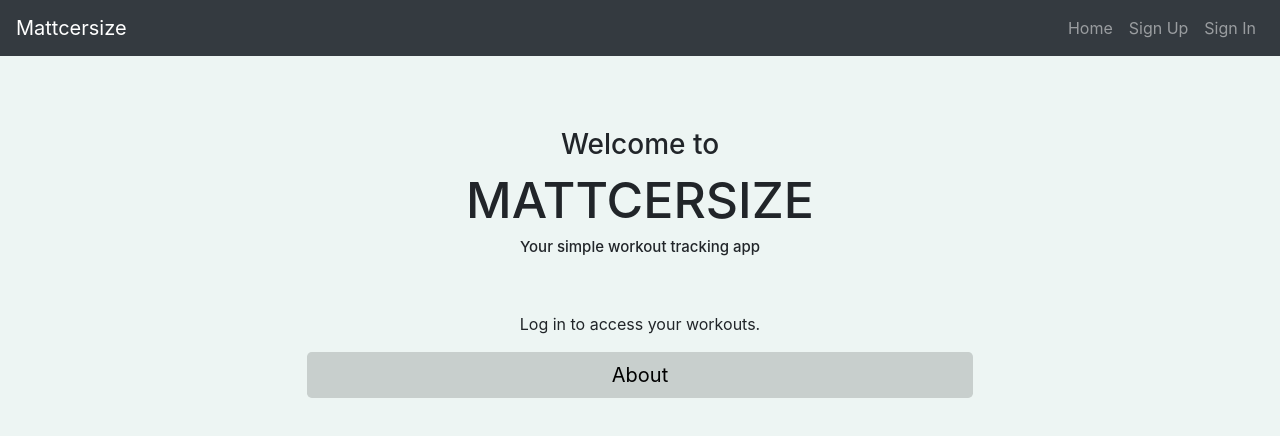
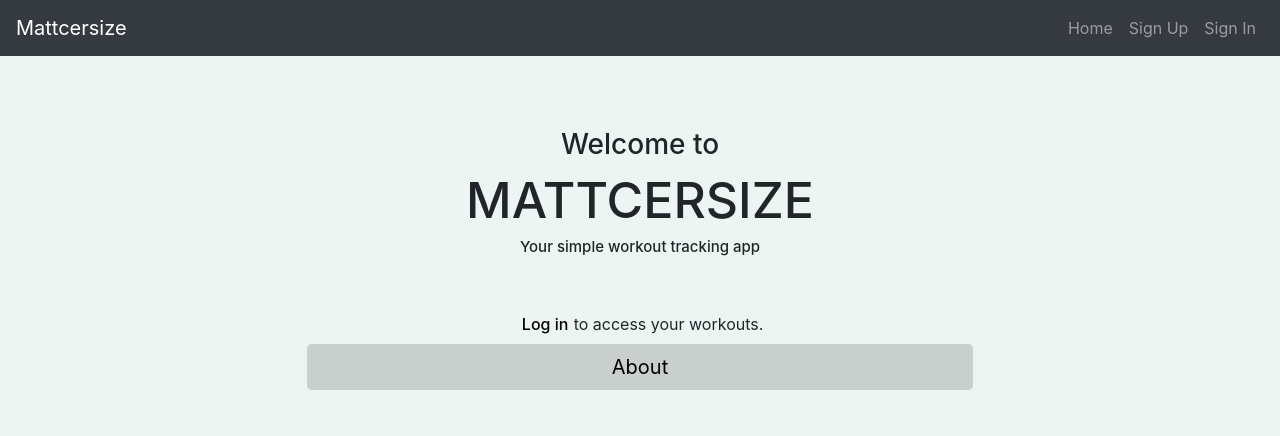
Before and after one commit to MTaylor124/Mattcersize-Client, a React app: page /#/ in a window 1280 px wide. Shown: the top 436 px of the page. Built offline with nearby package versions, Linux system fonts and the light colour scheme.

Commit message:
Added Clickable button on homepage
removed click colors

```diff
--- a/src/components/Home/Home.js
+++ b/src/components/Home/Home.js
@@ -14,7 +14,10 @@ const Home = props => {
   } else {
     seeWorkouts = (
       <React.Fragment>
-        <p className="see-workouts">Log in to access your workouts.</p>
+        <div className="fancy-sign-in">
+          <Button href="#sign-in" className="see-workouts log-in-home">Log in </Button>
+          <span className="see-workouts">to access your workouts.</span>
+        </div>
       </React.Fragment>
     )
   }
--- a/src/index.scss
+++ b/src/index.scss
@@ -1,6 +1,9 @@
+$primary: gray;
+$info: gray;
+$danger: gray;
 @import '~bootstrap/scss/bootstrap';
 
-.homepage-intro, .homepage-intro-sub, .see-workouts, .showworkoutsbutton, .addExercise, .homepage-main, .noExercises, .noWorkoutsFound, .show-about, .workout-label {
+.homepage-intro, .homepage-intro-sub, .see-workouts, .showworkoutsbutton, .addExercise, .homepage-main, .noExercises, .noWorkoutsFound, .show-about, .workout-label, .fancy-sign-in {
   display: flex;
   justify-content: center;
 }
@@ -53,6 +56,30 @@ body {
 }
 .workout-submit:hover, .workout-back:hover, .auth-button:hover {
   background: #494d4b;
+}
+.fancy-sign-in {
+  display: flex;
+  align-items: center;
+}
+.log-in-home {
+  font-weight: 500;
+  display: flex;
+  justify-content: center;
+  width: 57px;
+  height: 20px;
+  padding: 0;
+  border: 0;
+  margin: 0;
+  background: none;
+  color: black;
+  align-items: center;
+}
+.log-in-home:hover {
+  background: gray;
+}
+.see-workouts {
+  padding: 0;
+  align-items: center;
 }
 .make-workout, .addExercise {
   color: white;
```
